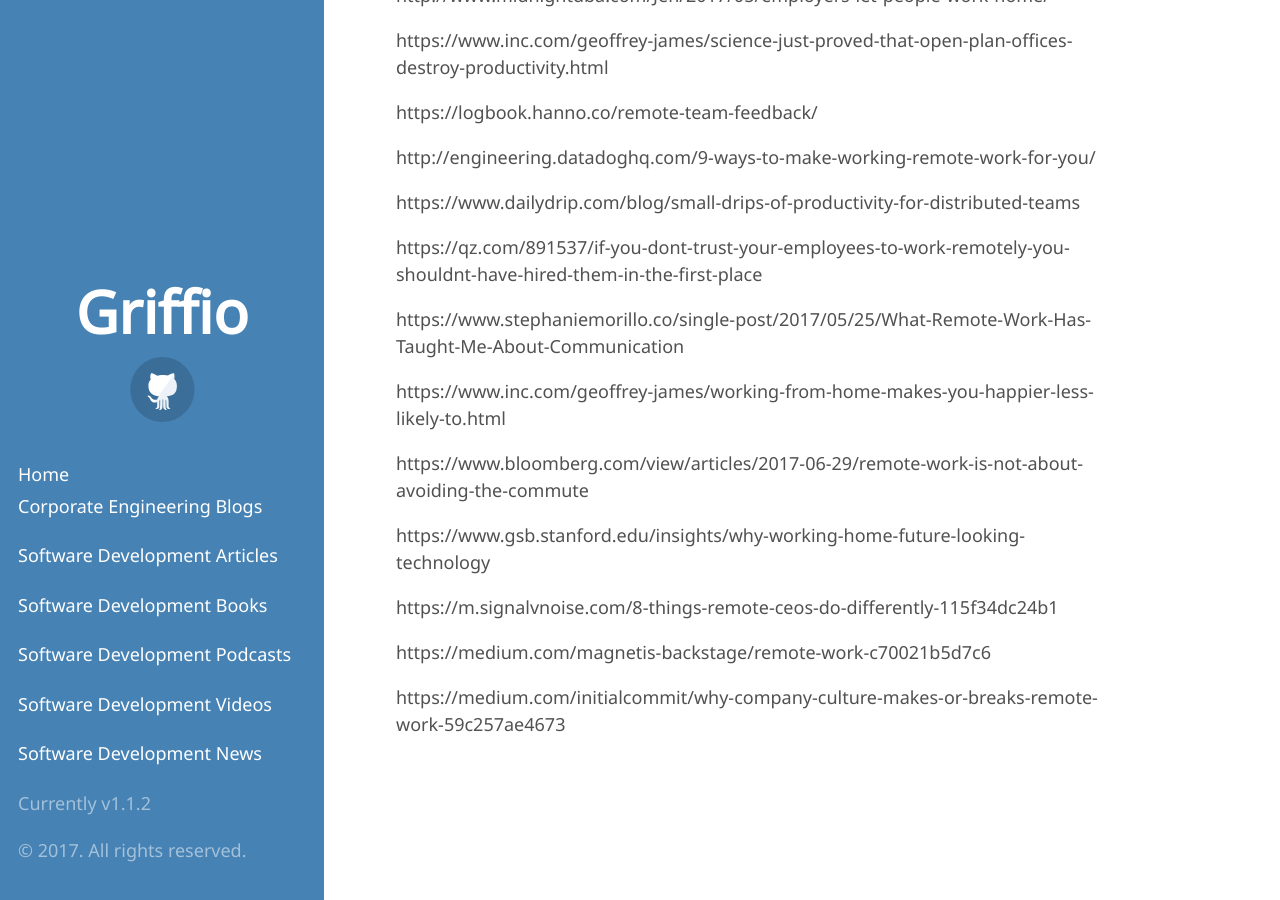
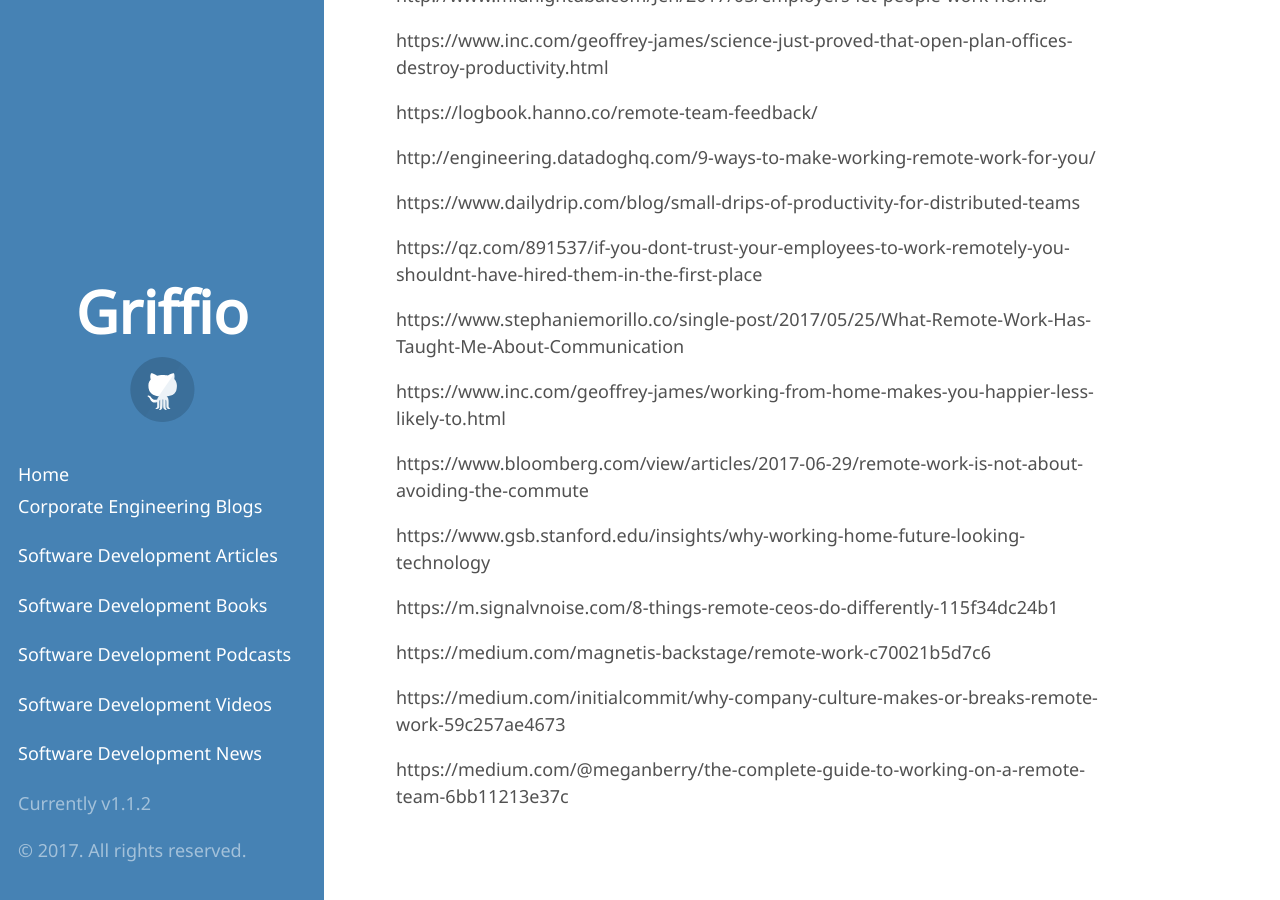
Before and after one commit to griffio/griffio.github.io, a Jekyll site: the page built from distributed_and_remote.md, in a window 1280 px wide and 900 px high, scrolled down 6156 px. Built offline with Jekyll 4.4.1, drawn with Linux system fonts in a browser that asks for light colours; some web fonts are replaced; our own code applies the rules of GitHub Pages for plain Markdown files; some of the changed lines change nothing that is shown.

Commit message:
Update distributed_and_remote.md

```diff
--- a/distributed_and_remote.md
+++ b/distributed_and_remote.md
@@ -253,3 +253,5 @@ https://m.signalvnoise.com/8-things-remote-ceos-do-differently-115f34dc24b1
 https://medium.com/magnetis-backstage/remote-work-c70021b5d7c6
 
 https://medium.com/initialcommit/why-company-culture-makes-or-breaks-remote-work-59c257ae4673
+
+https://medium.com/@meganberry/the-complete-guide-to-working-on-a-remote-team-6bb11213e37c
```
